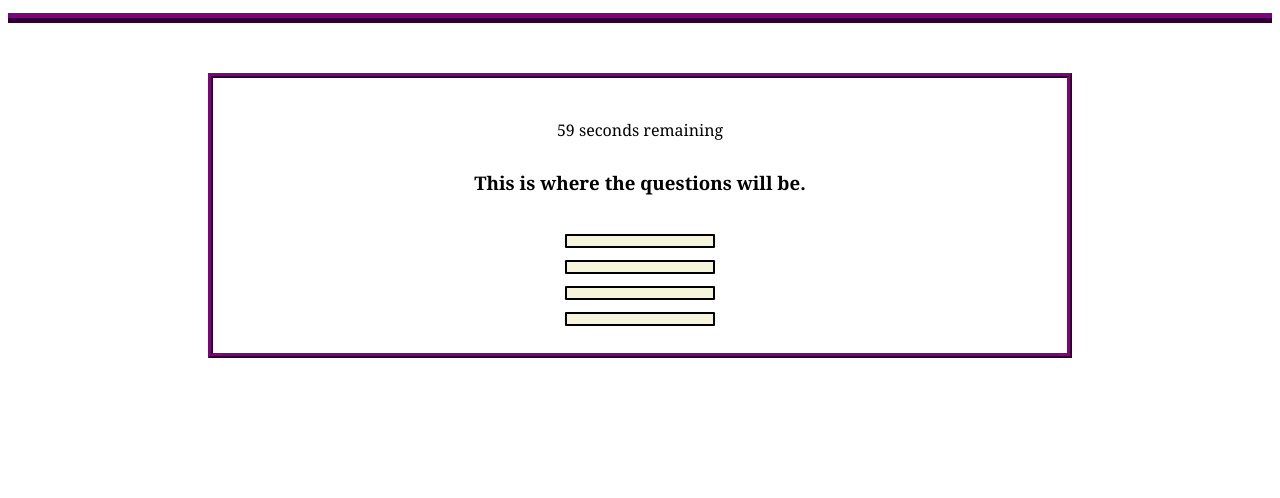
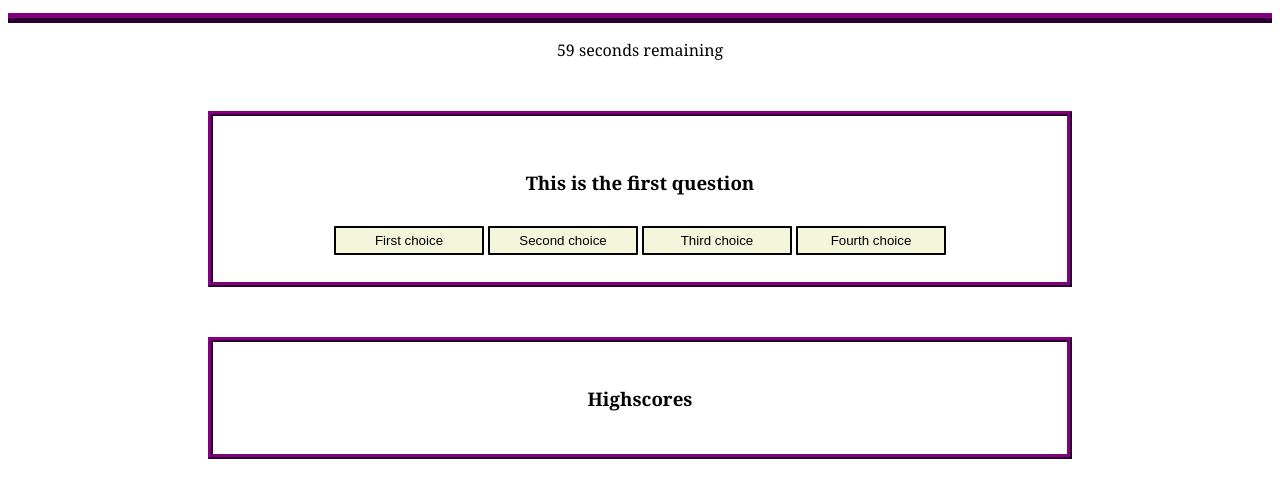
Before and after one commit to TR742/Coding-quiz, a plain HTML site: page index.html in a window 1280 px wide. Both pictures are taken after a click on the button "Start Quiz!". Shown: the part 106-604 px from the top of the page. Drawn offline with Linux system fonts and the light colour scheme.

Commit message:
Quiz functional, updated HTML+CSS

```diff
--- a/index.html
+++ b/index.html
@@ -22,16 +22,19 @@
     </div>
 
     <!-- Quiz -->
+    <p id="timer"></p>
     <div id="quiz">
-        <p id="timer"></p>
-        <h3 id="question">This is where the questions will be.</h3>
-        <div id="answers">
-            <button id="option1" class="options" type="button"></button><br>
-            <button id="option2" class="options" type="button"></button><br>
-            <button id="option3" class="options" type="button"></button><br>
-            <button id="option4" class="options" type="button"></button>
-        </div>
+        <!-- Quiz questions -->
+        <h3 id="question"></h3>
+        <!-- Quiz options -->
+        <div id="options"></div>
     </div>
+
+    <div id="highscores">
+        <h3>Highscores</h3>
+        <p id="userscore"></p>
+    </div>
+
 
     <script src="./script.js"></script>
 </body>
--- a/script.js
+++ b/script.js
@@ -1,4 +1,5 @@
 // Array of Questions for the quiz
+
 let questionsArr = [
     {
         question: "This is the first question",
@@ -8,52 +9,91 @@ let questionsArr = [
     {
         question: "This is the second question",
         options: ["First choice2", "Second choice2", "Third choice2", "Fourth choice2"],
-        answer: "Second choice",
+        answer: "Second choice2",
     },
     {
         question: "This is the third question",
         options: ["First choice3", "Second choice3", "Third choice3", "Fourth choice3"],
-        answer: "Third choice",
+        answer: "Third choice3",
     },
     {
         question: "This is the fourth question",
         options: ["First choice4", "Second choice4", "Third choice4", "Fourth choice4"],
-        answer: "Fourth choice",
+        answer: "Fourth choice4",
     },
     {
         question: "This is the fifth question",
         options: ["First choice5", "Second choice5", "Third choice5", "Fourth choice5"],
-        answer: "First choice",
+        answer: "First choice5",
     },
     {
         question: "This is the sixth question",
         options: ["First choice6", "Second choice6", "Third choice6", "Fourth choice6"],
-        answer: "Second choice",
-    }];
+        answer: "Second choice6",
+    }
+];
 
 // Selectors
+
 let startBtn = document.getElementById('startBtn');
 let intro = document.getElementById('intro');
 let quiz = document.getElementById('quiz');
 let question = document.getElementById('question');
-let answers = document.getElementById('answers');
-let choice1 = document.getElementById('option1');
-let choice2 = document.getElementById('option2');
-let choice3 = document.getElementById('option3');
-let choice4 = document.getElementById('option4');
 let timerEl = document.getElementById('timer');
+let options = document.getElementById('options');
 let score = 0;
 let time = 60;
+let count = 0
+let currentQuestion = 0;
 
 // Event Listeners
+
 startBtn.addEventListener("click", startQuiz);
 
-// Functions
+// Functions //
+
+// Starts Quiz
 function startQuiz() {
     intro.remove();
     startTimer();
+    generateQuestion();
 };
 
+// Generates Questions
+function generateQuestion() {
+    currentQuestion = questionsArr[count];
+    question.textContent = currentQuestion.question;
+    for (let j = 0; j < currentQuestion.options.length; j++) {
+        let button = document.createElement('button');
+        button.addEventListener('click', checkAnswer);
+        button.innerHTML = currentQuestion.options[j];
+        button.setAttribute('class', 'option');
+        options.append(button);
+    }
+};
+
+// Checking answer
+function checkAnswer(event) {
+    selectedButtonValue = event.target.innerHTML;
+    if (selectedButtonValue == currentQuestion.answer) {
+        let buttons = document.querySelectorAll('.option');
+        for (let i = 0; i < buttons.length; i++) {
+            buttons[i].remove();
+        }
+        count++
+        generateQuestion();
+    } else {
+        let buttons = document.querySelectorAll('.option');
+        for (let i = 0; i < buttons.length; i++) {
+            buttons[i].remove();
+        }
+        time -= 10;
+        count++;
+        generateQuestion();
+    };
+};
+
+// Starts timer
 function startTimer() {
     let timeInterval = setInterval(function () {
         if (time > 1) {
--- a/style.css
+++ b/style.css
@@ -59,3 +59,14 @@ body {
     background-color: beige;
     border-radius: 1px;
 }
+
+#timer {
+    text-align: center;
+}
+
+#highscores {
+    text-align: center;
+    border: 5px ridge purple;
+    margin: 50px 200px;
+    padding: 25px;
+}
```
